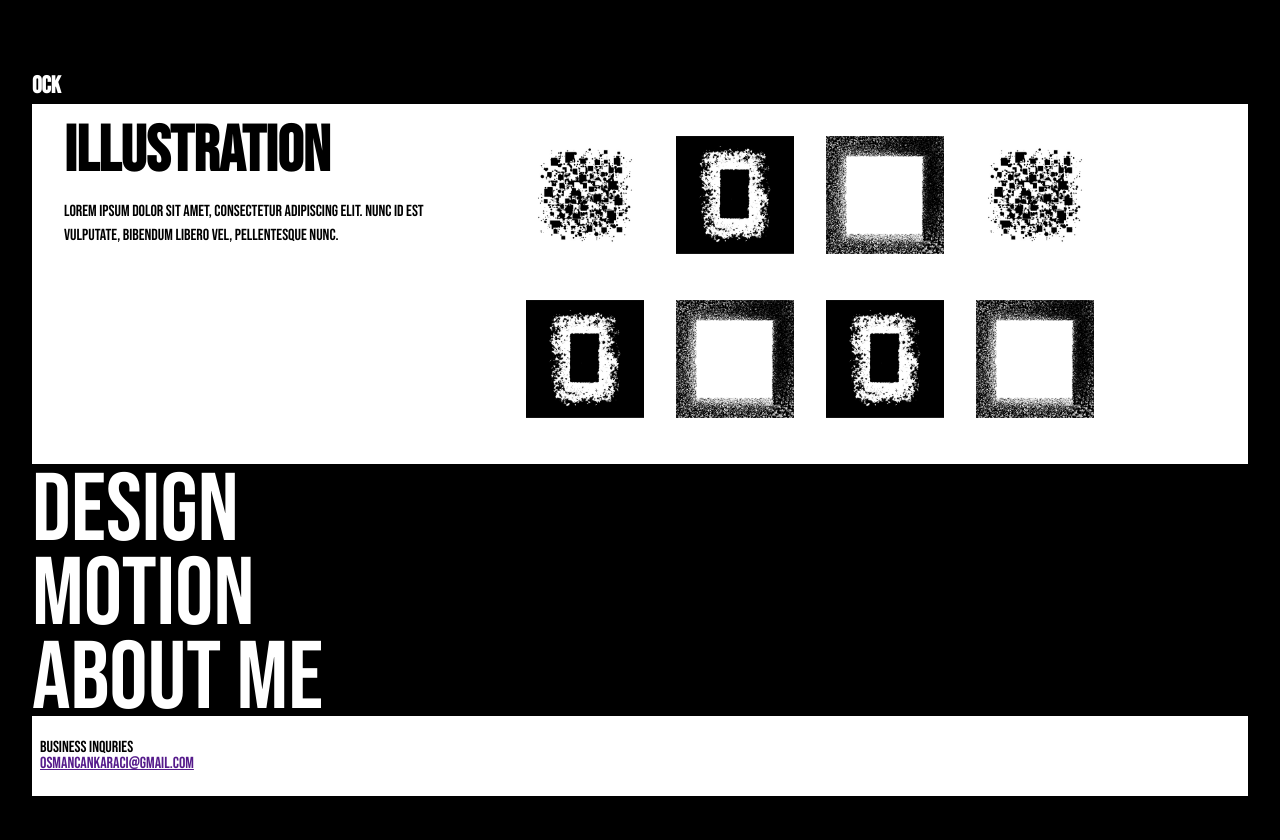
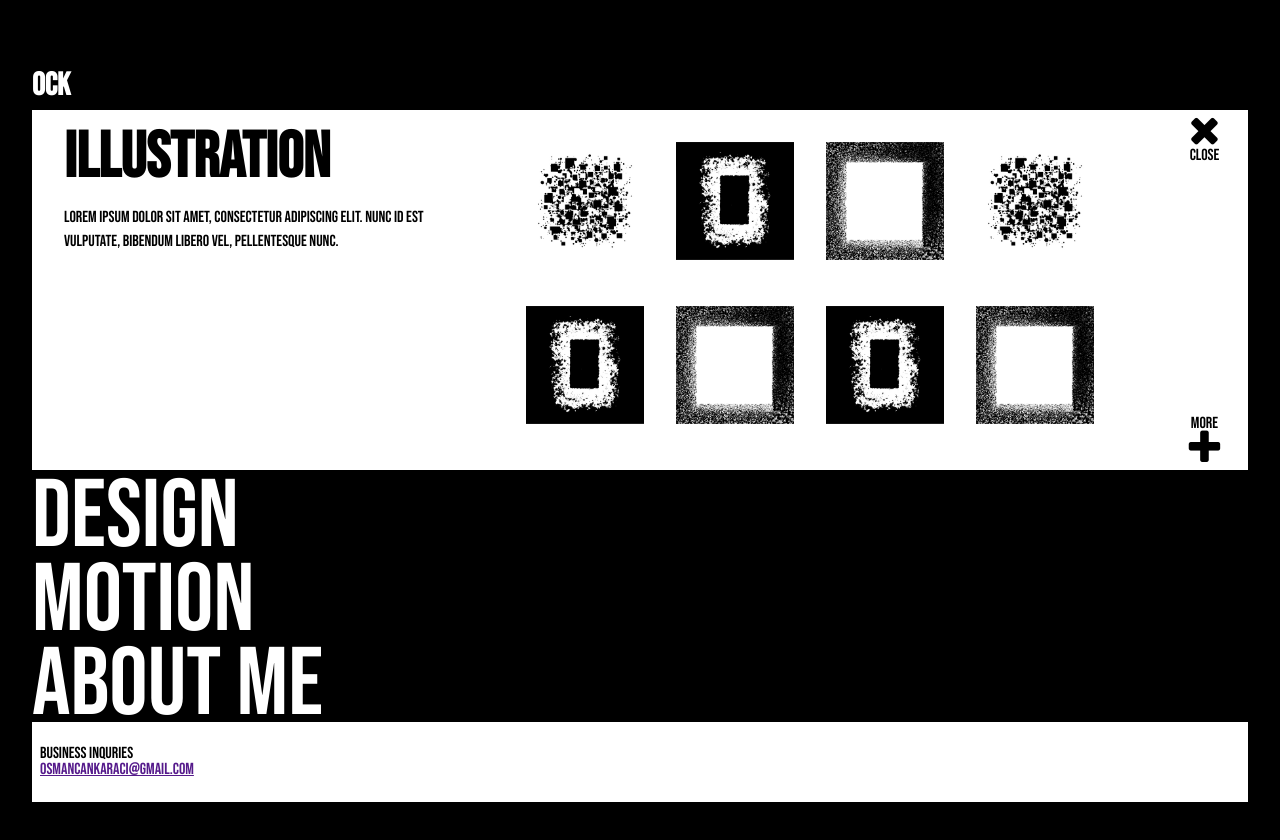
Before and after one commit to ceyboo/1025_OsmanCan_PWS, a React (Vite) app: page / in a window 1280 px wide. Both pictures are taken after a click on the button "Illustration". Shown: the top 840 px of the page. Built offline with nearby package versions, Linux system fonts and the light colour scheme.

Commit message:
intro-context action icons added.

```diff
--- a/index.html
+++ b/index.html
@@ -8,8 +8,7 @@
     <link rel="preconnect" href="https://fonts.googleapis.com">
     <link rel="preconnect" href="https://fonts.gstatic.com" crossorigin>
     <link href="https://fonts.googleapis.com/css2?family=Bebas+Neue&family=Roboto+Condensed:ital,wght@0,100..900;1,100..900&display=swap" rel="stylesheet">
-    <link rel="stylesheet" href="path/to/font-awesome/css/font-awesome.min.css">
-
+    <link rel="stylesheet" href="https://cdnjs.cloudflare.com/ajax/libs/font-awesome/4.7.0/css/font-awesome.min.css">
     <title>Osman Can Karacı</title>
   </head>
   <body>
--- a/package.json
+++ b/package.json
@@ -10,6 +10,11 @@
     "preview": "vite preview"
   },
   "dependencies": {
+    "@fortawesome/fontawesome-svg-core": "^7.1.0",
+    "@fortawesome/free-brands-svg-icons": "^7.1.0",
+    "@fortawesome/free-regular-svg-icons": "^7.1.0",
+    "@fortawesome/free-solid-svg-icons": "^7.1.0",
+    "@fortawesome/react-fontawesome": "^3.1.0",
     "axios": "^1.12.2",
     "bootstrap": "^5.3.8",
     "react": "^19.1.1",
--- a/src/App.jsx
+++ b/src/App.jsx
@@ -15,7 +15,7 @@ function App() {
         <Route exact path="/">
           <Intro />
         </Route>
-        <Route path="/illustraion">
+        <Route path="/illustration">
           <Illustration />
         </Route>
         <Route path="/design">
--- a/src/components/Intro.jsx
+++ b/src/components/Intro.jsx
@@ -12,13 +12,14 @@ export default function Intro(){
     return (
         <>
             <div id="main-context">
-                <section id="header">
+                <header id="header">
                     <h1>OCK</h1>
-                </section>
+                </header>
                 <section id="illustration-context">
                     <Portfolio
                         title="Illustration"
-                        content="Lorem ipsum dolor sit amet, consectetur adipiscing elit. Nunc id est vulputate, bibendum libero vel, pellentesque nunc. "
+                        link="illustration"
+                        description="Lorem ipsum dolor sit amet, consectetur adipiscing elit. Nunc id est vulputate, bibendum libero vel, pellentesque nunc. "
                         isOpen={isOpen === 0}
                         toggle={toggleOpen(0)}
                     />
@@ -26,7 +27,8 @@ export default function Intro(){
                 <section id="desing-context">
                     <Portfolio
                         title="Design"
-                        content="Lorem ipsum dolor sit amet, consectetur adipiscing elit. Nunc id est vulputate, bibendum libero vel, pellentesque nunc. "
+                        link="design"
+                        description="Lorem ipsum dolor sit amet, consectetur adipiscing elit. Nunc id est vulputate, bibendum libero vel, pellentesque nunc. "
                         isOpen={isOpen === 1}
                         toggle={toggleOpen(1)}
                     />
@@ -34,7 +36,8 @@ export default function Intro(){
                 <section id="motion-context">
                     <Portfolio
                         title="Motion"
-                        content="Lorem ipsum dolor sit amet, consectetur adipiscing elit. Nunc id est vulputate, bibendum libero vel, pellentesque nunc. "
+                        link="motion"
+                        description="Lorem ipsum dolor sit amet, consectetur adipiscing elit. Nunc id est vulputate, bibendum libero vel, pellentesque nunc. "
                         isOpen={isOpen === 2}
                         toggle={toggleOpen(2)}
                     />
@@ -42,15 +45,16 @@ export default function Intro(){
                 <section id="aboutme-context">
                     <Portfolio
                         title="About Me"
-                        content="Lorem ipsum dolor sit amet, consectetur adipiscing elit. Nunc id est vulputate, bibendum libero vel, pellentesque nunc. "
+                        link="aboutme"
+                        description="Lorem ipsum dolor sit amet, consectetur adipiscing elit. Nunc id est vulputate, bibendum libero vel, pellentesque nunc. "
                         isOpen={isOpen === 3}
                         toggle={toggleOpen(3)}
                     />
                 </section>
-                <section id="footer">
+                <footer id="footer">
                     <p>Business Inquries</p>
                     <a href="">osmancankaraci@gmail.com</a>
-                </section>
+                </footer>
             </div>
         </>
     )
--- a/src/components/Portfolio.css
+++ b/src/components/Portfolio.css
@@ -32,6 +32,25 @@
     font-size: 4rem;
 }
 
+.action {
+    display: flex;
+    flex-direction: column;
+    align-items: stretch;
+}
+
+.action i{
+    font-size: 2.5rem;
+}
+
+.action div:last-of-type {
+    margin-top: auto;
+}
+
+.action div p{
+    text-align: center;
+    line-height: 0.5rem;
+}
+
 @media (max-width: 1600px) {
 
     .content{
--- a/src/components/Portfolio.jsx
+++ b/src/components/Portfolio.jsx
@@ -1,5 +1,12 @@
 import './Portfolio.css'
-export default function Portfolio({content, title, isOpen, toggle}){
+import { useHistory } from "react-router-dom/cjs/react-router-dom.min"
+
+export default function Portfolio({description, title, isOpen, toggle, link}){
+    const history = useHistory();
+
+    const handleClick = (event) => {
+        history.push(`/${link}`)
+    }
 
     return (
         <div className="portfolio">
@@ -11,7 +18,7 @@ export default function Portfolio({content, title, isOpen, toggle}){
           <div style = {{display:isOpen ? 'flex' : 'none'}} onClick={toggle} className='content'>
             <div className='title'>
                 <h2>{title}</h2>
-                <p>{content}</p>
+                <p>{description}</p>
             </div>
             <div className='sample'>
                 <img src="/samples/sample1.jpg" alt='sample1' />
@@ -23,6 +30,16 @@ export default function Portfolio({content, title, isOpen, toggle}){
                 <img src="/samples/sample2.jpg" alt='sample2' />
                 <img src="/samples/sample3.jpg" alt='sample3' />
             </div>
+            <div className='action'>
+                <div>
+                    <i class="fa fa-close"></i>
+                    <p>Close</p>
+                </div>
+                <div>
+                    <p>More</p>
+                    <i class="fa fa-plus" onClick={handleClick}></i>
+                </div>
+            </div>
           </div>
         </div>
       );
```
Also changed, not shown: 1 other file (tests, documents, lock files or other folders).
